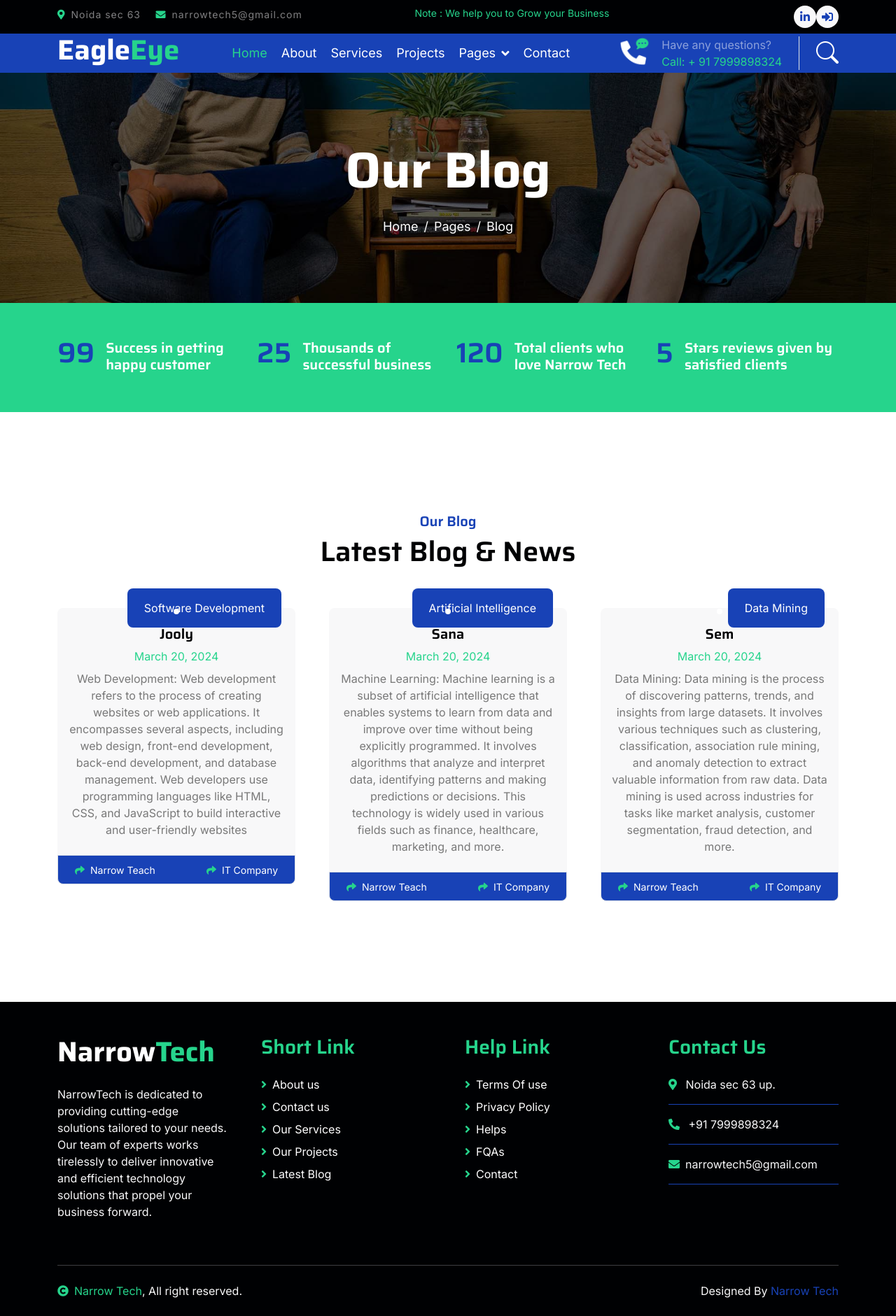
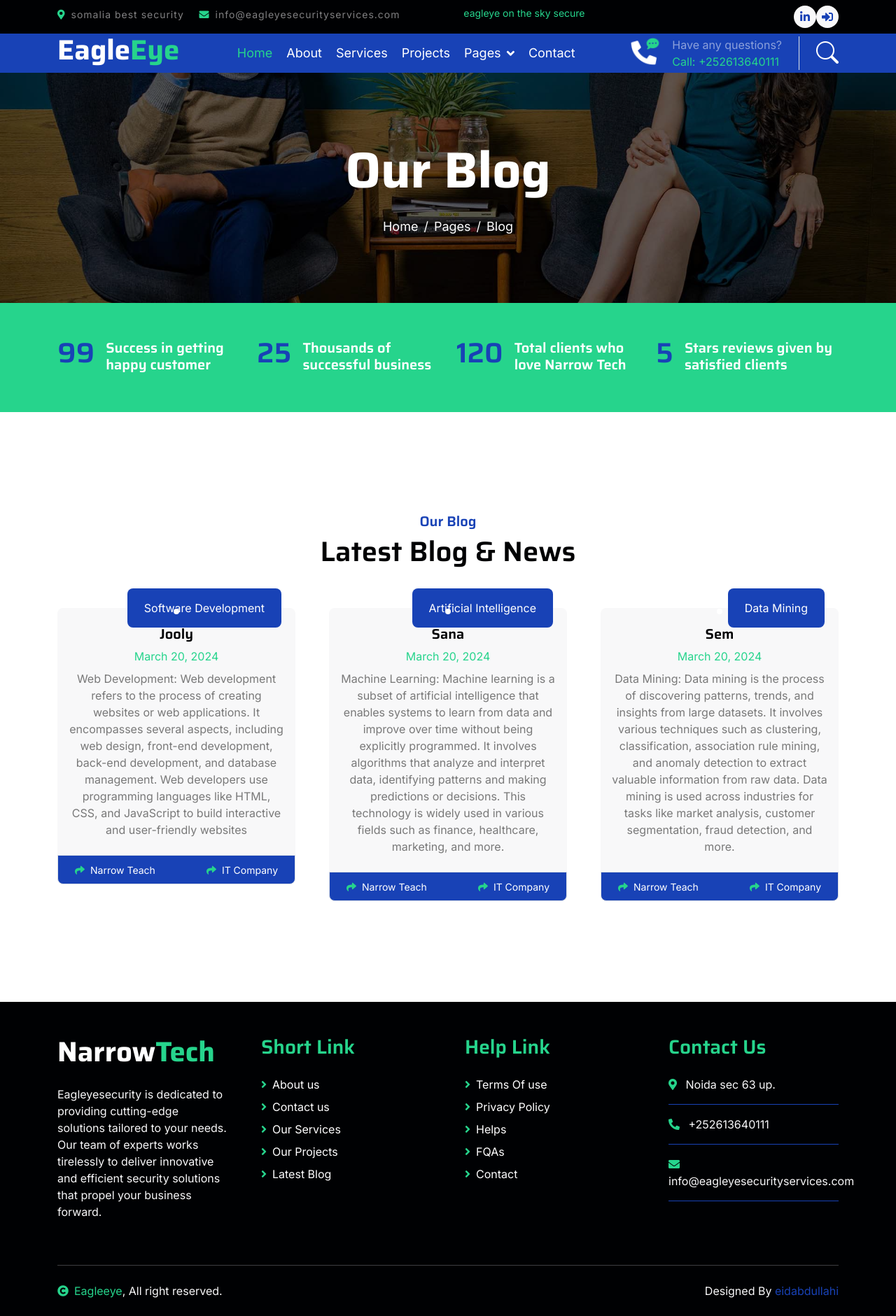
Before and after one commit to EidAbdullahi/eagle-eye, a Django app: page /blog/ in a window 1280 px wide. Shown: the whole page at 70% size. Run offline with Django 5.2, Linux system fonts and the light colour scheme; data comes from the database, SQL or seed files in the repository; both versions use the stored data as it was after the commit; some libraries are stand-ins or nearby versions.

Commit message:
commit changes

```diff
--- a/templates/footer.html
+++ b/templates/footer.html
@@ -9,7 +9,7 @@
                         <a href="{% url 'index' %}">
                             <h1 class="text-white fw-bold d-block">Narrow<span class="text-secondary">Tech</span> </h1>
                         </a>
-                        <p class="mt-4 text-light">NarrowTech is dedicated to providing cutting-edge solutions tailored to your needs. Our team of experts works tirelessly to deliver innovative and efficient technology solutions that propel your business forward.</p>
+                        <p class="mt-4 text-light">Eagleyesecurity is dedicated to providing cutting-edge solutions tailored to your needs. Our team of experts works tirelessly to deliver innovative and efficient security solutions that propel your business forward.</p>
                         <div class="d-flex hightech-link">
                         </div>
                     </div>
@@ -37,19 +37,19 @@
                         <a href="{% url 'contact' %}" class="h3 text-secondary">Contact Us</a>
                         <div class="text-white mt-4 d-flex flex-column contact-link">
                             <a href="#" class="pb-3 text-light border-bottom border-primary"><i class="fas fa-map-marker-alt text-secondary me-2"></i> Noida sec 63 up.</a>
-                            <a href="#" class="py-3 text-light border-bottom border-primary"><i class="fas fa-phone-alt text-secondary me-2"></i> +91 7999898324</a>
-                            <a href="#" class="py-3 text-light border-bottom border-primary"><i class="fas fa-envelope text-secondary me-2"></i>narrowtech5@gmail.com</a>
+                            <a href="#" class="py-3 text-light border-bottom border-primary"><i class="fas fa-phone-alt text-secondary me-2"></i> +252613640111</a>
+                            <a href="#" class="py-3 text-light border-bottom border-primary"><i class="fas fa-envelope text-secondary me-2"></i>info@eagleyesecurityservices.com</a>
                         </div>
                     </div>
                 </div>
                 <hr class="text-light mt-5 mb-4">
                 <div class="row">
                     <div class="col-md-6 text-center text-md-start">
-                        <span class="text-light"><a href="{% url 'index' %}" class="text-secondary"><i class="fas fa-copyright text-secondary me-2"></i>Narrow Tech</a>, All right reserved.</span>
+                        <span class="text-light"><a href="{% url 'index' %}" class="text-secondary"><i class="fas fa-copyright text-secondary me-2"></i>Eagleeye</a>, All right reserved.</span>
                     </div>
                     <div class="col-md-6 text-center text-md-end">
                         <!--/*** This template is free as long as you keep the footer author’s credit link/attribution link/backlink. If you'd like to use the template without the footer author’s credit link/attribution link/backlink, you can purchase the Credit Removal License from "https://htmlcodex.com/credit-removal". Thank you for your support. ***/-->
-                        <span class="text-light">Designed By<a href="{% url 'index' %}" class="text-secondary"> <a href="{% url 'index' %}">Narrow Tech</a></span>
+                        <span class="text-light">Designed By<a href="{% url 'index' %}" class="text-secondary"> <a href="{% url 'index' %}">eidabdullahi</a></span>
                     </div>
                 </div>
             </div>
--- a/templates/header.html
+++ b/templates/header.html
@@ -5,16 +5,14 @@
 
 <head>
     <meta charset="utf-8">
-    <title>NarrowTech - IT Solutions Website Template</title>
+    <title>eye on the sky</title>
     <meta content="width=device-width, initial-scale=1.0" name="viewport">
     <meta content="" name="keywords">
     <meta content="" name="description">
-
     <!-- Google Web Fonts -->
     <link rel="preconnect" href="https://fonts.googleapis.com">
     <link rel="preconnect" href="https://fonts.gstatic.com" crossorigin>
     <link href="https://fonts.googleapis.com/css2?family=Inter:wght@400;500;600&family=Saira:wght@500;600;700&display=swap" rel="stylesheet">
-
     <!-- Icon Font Stylesheet -->
     <link href="https://cdnjs.cloudflare.com/ajax/libs/font-awesome/5.10.0/css/all.min.css" rel="stylesheet">
     <link href="https://cdn.jsdelivr.net/npm/bootstrap-icons@1.4.1/font/bootstrap-icons.css" rel="stylesheet">
@@ -36,10 +34,10 @@
         <div class="container">
             <div class="d-flex justify-content-between topbar">
                 <div class="top-info">
-                    <small class="me-3 text-white-50"><a href="#"><i class="fas fa-map-marker-alt me-2 text-secondary"></i></a>Noida sec 63</small>
-                    <small class="me-3 text-white-50"><a href="#"><i class="fas fa-envelope me-2 text-secondary"></i></a>narrowtech5@gmail.com</small>
+                    <small class="me-3 text-white-50"><a href="#"><i class="fas fa-map-marker-alt me-2 text-secondary"></i></a>somalia best security</small>
+                    <small class="me-3 text-white-50"><a href="#"><i class="fas fa-envelope me-2 text-secondary"></i></a>info@eagleyesecurityservices.com</small>
                 </div>
-                <div id="note" class="text-secondary d-none d-xl-flex"><small>Note : We help you to Grow your Business</small></div>
+                <div id="note" class="text-secondary d-none d-xl-flex"><small>eagleye on the sky secure</small></div>
                 <div class="top-link">
                     <a href="" class="bg-light nav-fill btn btn-sm-square rounded-circle me-0"><i class="fab fa-linkedin-in text-primary"></i></a>
                     <a href="{% url 'login' %}" class="bg-light nav-fill btn btn-sm-square rounded-circle me-0"><i class="fas fa-sign-in-alt text-primary"></i></a>
@@ -90,7 +88,7 @@
                     </div>
                     <div class="d-flex flex-column pe-4 border-end">
                         <span class="text-white-50">Have any questions?</span>
-                        <span class="text-secondary">Call: + 91 7999898324</span>
+                        <span class="text-secondary">Call: +252613640111</span>
                     </div>
                     <div class="d-flex align-items-center justify-content-center ms-4 ">
                         <a href="#"><i class="bi bi-search text-white fa-2x"></i> </a>
```
Also changed, not shown: db.sqlite3.
